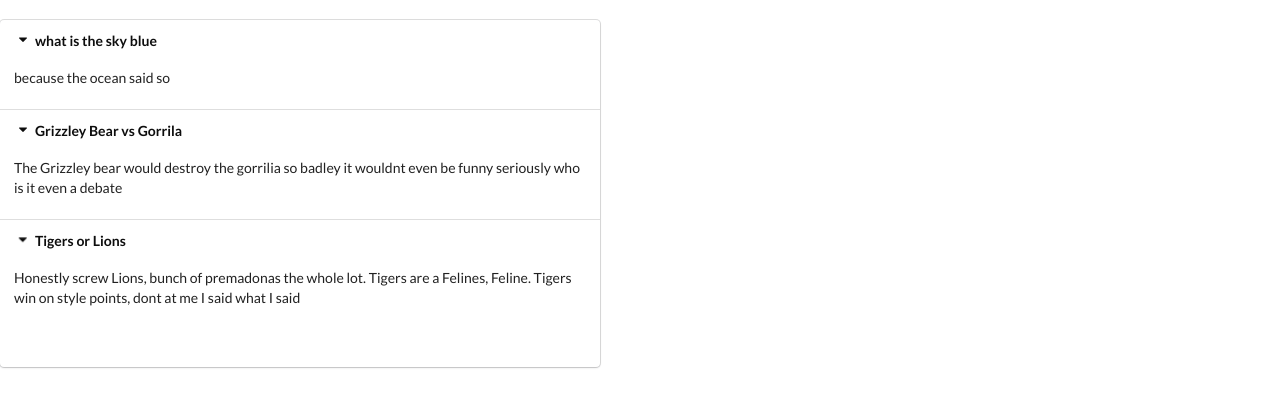
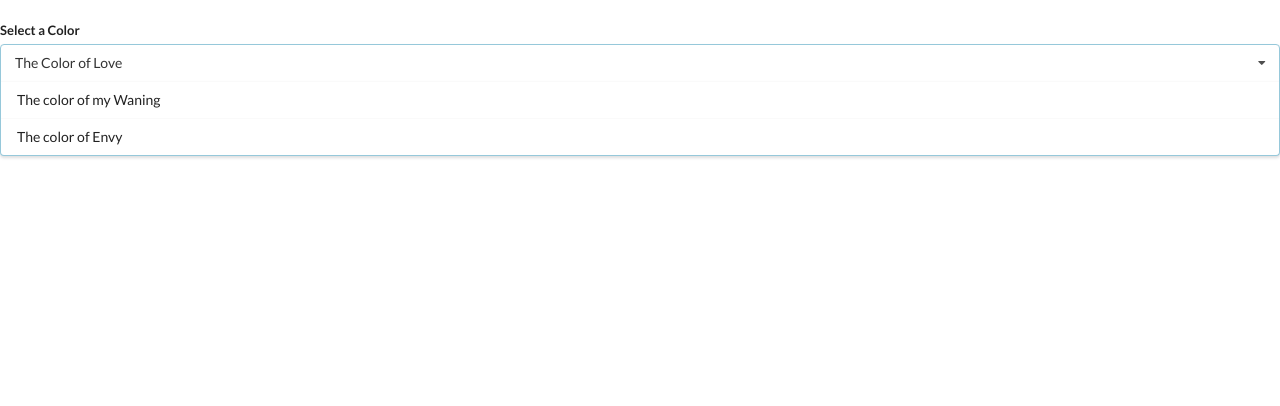
Before and after one commit to CodaCasey/practice2, a React (Create React App) app in the folder widgets/: page / in a window 1280 px wide. Shown: the top 406 px of the page. Built offline with nearby package versions, Linux system fonts and the light colour scheme.

Commit message:
saving progress

```diff
--- a/widgets/package.json
+++ b/widgets/package.json
@@ -6,6 +6,7 @@
     "@testing-library/jest-dom": "^5.11.4",
     "@testing-library/react": "^11.1.0",
     "@testing-library/user-event": "^12.1.10",
+    "axios": "^0.21.1",
     "react": "^17.0.1",
     "react-dom": "^17.0.1",
     "react-scripts": "4.0.1",
--- a/widgets/src/App.js
+++ b/widgets/src/App.js
@@ -1,6 +1,7 @@
-import React from 'react'
-import Accordion from './components/Accordion'
-
+import React, {useState} from 'react'
+//import Accordion from './components/Accordion'
+//import Search from './components/Search'
+import Dropdown from './components/Dropdown'
 const items =[
   {
     title: 'what is the sky blue',
@@ -18,10 +19,32 @@
   }
 ]
 
+const options =[
+  {
+    label: 'The Color of Love',
+    value: 'Red'
+  },
+  {
+    label: 'The color of my Waning',
+    value: 'Blue'
+  },
+  {
+    label: 'The color of Envy ',
+    value: 'Yellow'
+  },
+]
+
 export default () => {
+  const [selected, setSelected] = useState(options[0])
   return <div>
     <br/>
-      <Accordion items={items}/>
+      {/*<Accordion items={items}/>*/}
+      {/*<Search />*/}
+      <Dropdown
+      selected={selected}
+      onSelectedChange={setSelected}
+      options={options}
+      />
   </div>
 
 }
--- a/widgets/src/components/Accordion.js
+++ b/widgets/src/components/Accordion.js
@@ -9,15 +9,16 @@
     setActiveIndex(index)
   }
   const renderedItems = items.map((item, index)=>{
+    const active = index === activeIndex? 'active':'';
     return <React.Fragment key={item.title}>
       <div
-      className="title active"
+      className={`title ${active}`}
       onClick={()=> onTitleClick(index)}
       >
         <i className="dropdown icon"></i>
         {item.title}
       </div>
-      <div className="content active">
+      <div className={`content ${active}`}>
         <p>{item.content}</p>
       </div>
     </React.Fragment>
@@ -25,7 +26,6 @@
   return (
     <div className="ui styled accordion">
       {renderedItems}
-      <h1>{activeIndex}</h1>
     </div>
   )
 }
--- /dev/null
+++ b/widgets/src/components/Dropdown.js
@@ -0,0 +1,30 @@
+import React from 'react'
+
+const Dropdown = ({options, selected, onSelectedChange}) => {
+  const renderedOptions = options.map((option)=>{
+
+    if(option.value === selected.value){
+      return null;
+    }
+    return(
+      <div key={option.value} className="item"
+      onClick={()=> onSelectedChange(option)}>
+        {option.label}
+      </div>
+    )
+  })
+  return (
+    <div className='ui form'>
+      <div className='field'>
+        <label className='label'>Select a Color</label>
+        <div className='ui selection dropdown visible active'>
+          <i className='dropdown icon'></i>
+          <div className='text'>{selected.label}</div>
+          <div className='menu visible transition'>{renderedOptions}</div>
+        </div>
+      </div>
+    </div>
+  )
+}
+
+export default Dropdown
--- /dev/null
+++ b/widgets/src/components/Search.js
@@ -0,0 +1,75 @@
+import React,{useState, useEffect} from 'react'
+import axios from 'axios'
+
+const Search = () => {
+  const [term, setTerm] = useState('');
+  const [results, setResults] = useState([])
+
+
+  useEffect(()=>{
+
+    const timeoutId = setTimeout(() => {
+      if(term !== ''){
+        axios.get('https://en.wikipedia.org/w/api.php',{
+          params:{
+            action:'query',
+            list:'search',
+            origin:'*',
+            format:'json',
+            srsearch:term,
+          },
+        })
+          .then((response)=>{
+            console.log(response.data.query.search)
+            setResults(response.data.query.search)
+          });
+      }
+
+    }, 500);
+
+    return () =>{
+      clearTimeout(timeoutId)
+    };
+  },[term]);
+
+  const renderedResults = results.map((result)=>{
+    return (
+      <div key={result.pageid} className="item">
+        <div className="right floated content">
+          <a
+          className="ui button"
+          href={`https://en.wikipedia.org?curid=${result.pageid}`}
+          >
+            Go
+          </a>
+        </div>
+        <div className="content">
+          <div className="header">
+            {result.title}
+          </div>
+          <span dangerouslySetInnerHTML={{__html:result.snippet}}></span>
+        </div>
+      </div>
+    )
+  })
+  return (
+    <div>
+      <div className="ui form">
+        <div className="field">
+          <label>Enter Search Term</label>
+          <input
+          value={term}
+          onChange={(e) => setTerm(e.target.value)}
+          className="input"
+          />
+
+        </div>
+      </div>
+      <div className="ui celled list">
+        {renderedResults}
+      </div>
+    </div>
+  )
+}
+
+export default Search
```
Also changed, not shown: 2 other files (tests, documents, lock files or other folders).
